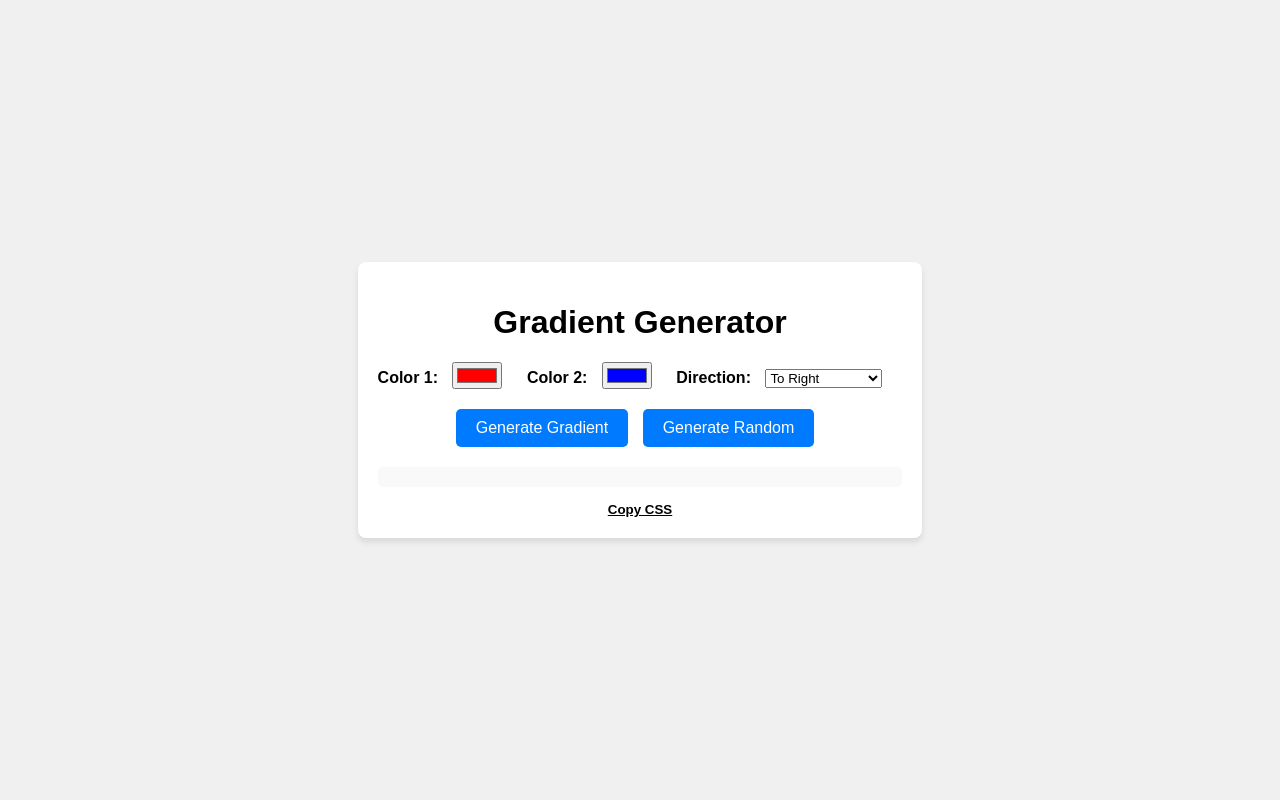
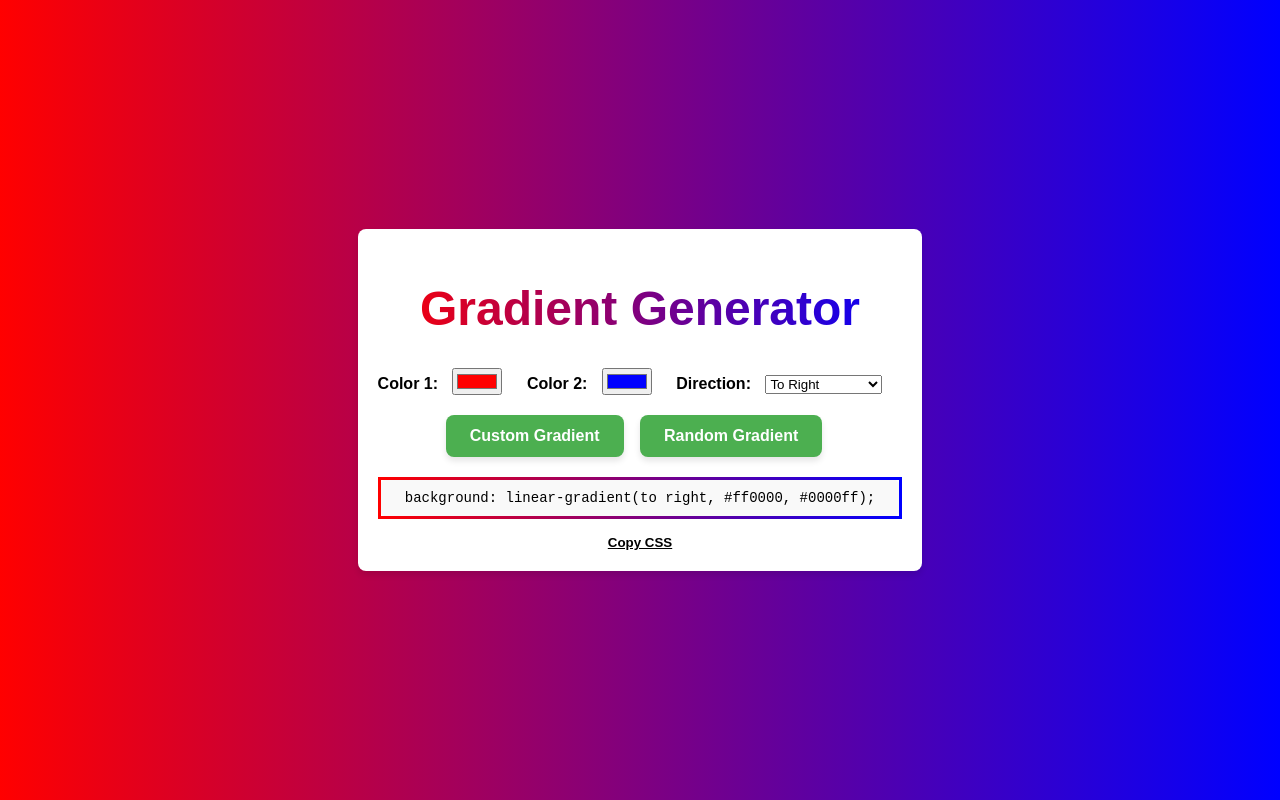
Before and after one commit to surajgharpankar28/GradientGenerator, a plain HTML site: page index.html in a window 1280 px wide. Drawn offline with Linux system fonts and the light colour scheme.

Commit message:
added style

```diff
--- a/index.html
+++ b/index.html
@@ -10,7 +10,7 @@
 
 <body>
     <div class="gradient-container">
-        <h1>Gradient Generator</h1>
+        <h1 id="title">Gradient Generator</h1>
         <div class="controls">
             <label for="color1">Color 1:</label>
             <input type="color" id="color1" value="#ff0000">
@@ -23,12 +23,15 @@
                 <option value="to bottom">To Bottom</option>
                 <option value="to top">To Top</option>
                 <option value="to bottom right">To Bottom Right</option>
+                <option value="to bottom left">To Bottom Left</option>
+                <option value="to top right">To Top Right</option>
                 <option value="to top left">To Top Left</option>
             </select>
         </div>
+
         <div class="buttons">
-            <button id="generate">Generate Gradient</button>
-            <button id="random">Generate Random</button>
+            <button id="generate">Custom Gradient</button>
+            <button id="random">Random Gradient</button>
 
         </div>
         <p id="css-code"></p>
--- a/script.js
+++ b/script.js
@@ -1,20 +1,46 @@
-const color1 = document.getElementById('color1');
-const color2 = document.getElementById('color2');
-const direction = document.getElementById('direction');
-const generateButton = document.getElementById('generate');
-const randomButton = document.getElementById('random');
-const copyButton = document.getElementById('copy');
-const cssCode = document.getElementById('css-code');
+const color1 = document.getElementById("color1");
+const color2 = document.getElementById("color2");
+const direction = document.getElementById("direction");
+const generateButton = document.getElementById("generate");
+const randomButton = document.getElementById("random");
+const copyButton = document.getElementById("copy");
+const cssCode = document.getElementById("css-code");
+const title = document.getElementById("title");
 const body = document.body;
 
+textGradient = (gradient) => {
+  title.style.background = gradient;
+  title.style.webkitBackgroundClip = "text";
+  title.style.backgroundClip = "text";
+  title.style.color = "transparent";
+};
+
+cssCodeGradient = (gradient) => {
+  // Apply the gradient to the border using border-image
+  cssCode.style.border = "3px solid transparent"; // Base transparent border
+  cssCode.style.borderImage = gradient; // Set the gradient as border image
+  cssCode.style.borderImageSlice = "1"; // Make sure the gradient covers the entire border
+  cssCode.style.borderRadius = "15px";
+};
+
+//default gradient on load
+window.onload = () => {
+  const gradient = `linear-gradient(to right, #ff0000, #0000ff)`; // Example default gradient
+  applyGradient(gradient);
+  textGradient(gradient);
+  cssCodeGradient(gradient);
+};
+
 // Generate Gradient Based on User Input
-generateButton.addEventListener('click', () => {
+generateButton.addEventListener("click", () => {
   const gradient = `linear-gradient(${direction.value}, ${color1.value}, ${color2.value})`;
   applyGradient(gradient);
+  textGradient(gradient);
+  cssCodeGradient(gradient);
 });
 
 // Generate Random Gradient
-randomButton.addEventListener('click', () => {
+randomButton.addEventListener("click", () => {
   const randomColor1 = getRandomColor();
   const randomColor2 = getRandomColor();
   const randomDirection = getRandomDirection();
@@ -25,19 +51,24 @@ randomButton.addEventListener('click', () => {
 
   const gradient = `linear-gradient(${randomDirection}, ${randomColor1}, ${randomColor2})`;
   applyGradient(gradient);
+  textGradient(gradient);
+  cssCodeGradient(gradient);
 });
 
 // Copy CSS Code to Clipboard
-copyButton.addEventListener('click', () => {
+copyButton.addEventListener("click", () => {
   if (cssCode.textContent) {
-    navigator.clipboard.writeText(cssCode.textContent).then(() => {
-      alert('CSS code copied to clipboard!');
-    }).catch(err => {
-      alert('Failed to copy CSS code.');
-      console.error(err);
-    });
+    navigator.clipboard
+      .writeText(cssCode.textContent)
+      .then(() => {
+        alert("CSS code copied to clipboard!");
+      })
+      .catch((err) => {
+        alert("Failed to copy CSS code.");
+        console.error(err);
+      });
   } else {
-    alert('No CSS code to copy!');
+    alert("No CSS code to copy!");
   }
 });
 
@@ -45,12 +76,13 @@ copyButton.addEventListener('click', () => {
 function applyGradient(gradient) {
   body.style.background = gradient;
   cssCode.textContent = `background: ${gradient};`;
+  cssCode.style.fontSize = "14px";
 }
 
 // Generate a Random Color
 function getRandomColor() {
-  const letters = '0123456789ABCDEF';
-  let color = '#';
+  const letters = "0123456789ABCDEF";
+  let color = "#";
   for (let i = 0; i < 6; i++) {
     color += letters[Math.floor(Math.random() * 16)];
   }
@@ -60,12 +92,14 @@ function getRandomColor() {
 // Generate a Random Direction
 function getRandomDirection() {
   const directions = [
-    'to right',
-    'to left',
-    'to bottom',
-    'to top',
-    'to bottom right',
-    'to top left',
+    "to right",
+    "to left",
+    "to bottom",
+    "to top",
+    "to bottom left",
+    "to bottom right",
+    "to top left",
+    "to top right",
   ];
   return directions[Math.floor(Math.random() * directions.length)];
 }
--- a/styles.css
+++ b/styles.css
@@ -8,7 +8,9 @@ body {
   min-height: 100vh;
   background: #f0f0f0;
 }
-
+#title {
+  font-size: 3rem;
+}
 .gradient-container {
   text-align: center;
   background: #fff;
@@ -32,18 +34,30 @@ body {
 }
 
 .buttons button {
-  background-color: #007bff;
+  background-color: #4caf50; /* Updated theme color */
   color: white;
   border: none;
-  padding: 10px 20px;
+  padding: 12px 24px; /* Slightly larger padding */
   cursor: pointer;
-  border-radius: 5px;
+  border-radius: 8px; /* Softer rounded corners */
   font-size: 16px;
-  margin-right: 10px;
+  font-weight: bold; /* Emphasized text */
+  margin-right: 12px;
+  box-shadow: 0 4px 6px rgba(0, 0, 0, 0.1); /* Subtle shadow */
+  transition: background-color 0.3s ease, box-shadow 0.3s ease,
+    transform 0.2s ease; /* Smooth transitions */
 }
 
 .buttons button:hover {
-  background-color: #0056b3;
+  background-color: #45a049; /* Slightly darker green for hover */
+  box-shadow: 0 6px 8px rgba(0, 0, 0, 0.2); /* Slightly stronger shadow on hover */
+  transform: translateY(-2px); /* Slight hover lift */
+}
+
+.buttons button:active {
+  background-color: #3d8f41; /* Even darker green for active state */
+  box-shadow: 0 3px 5px rgba(0, 0, 0, 0.15); /* Reduced shadow on click */
+  transform: translateY(0); /* Reset hover lift */
 }
 
 #css-code {
```
Also changed, not shown: 1 other file.
